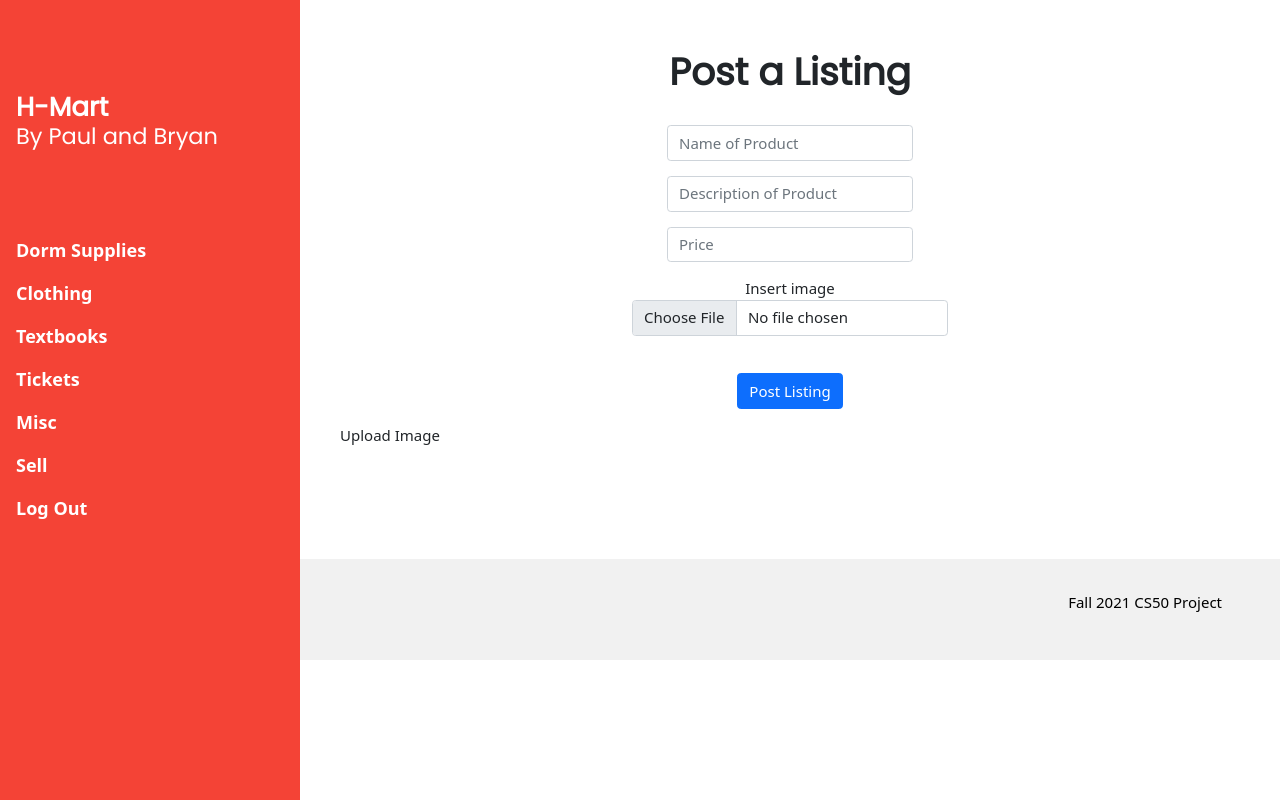
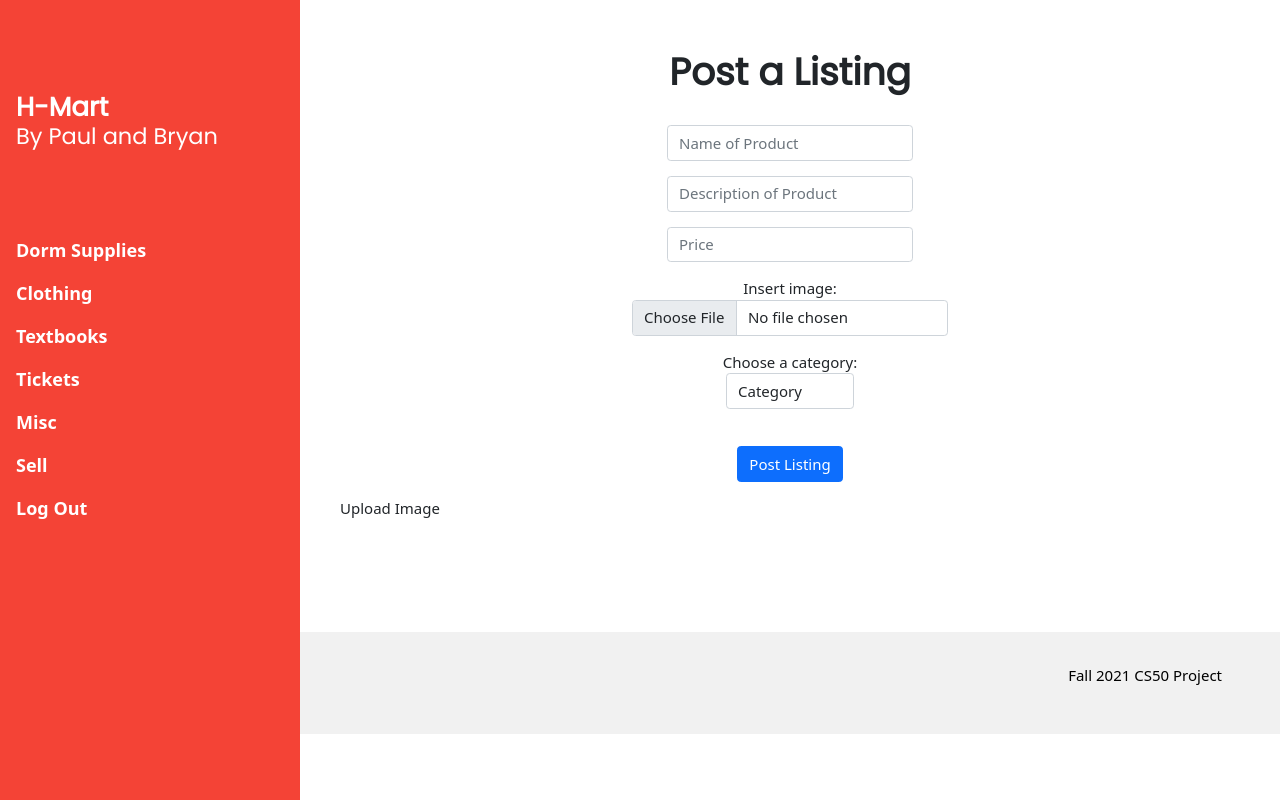
Before and after one commit to bryanhan77/cs50-final-project, a Flask app: page /sell in a window 1280 px wide. Run offline with Flask 2, Linux system fonts and the light colour scheme; a user stored in the database is signed in; some libraries are stand-ins or nearby versions.

Commit message:
db stuff

```diff
--- a/templates/sell.html
+++ b/templates/sell.html
@@ -19,8 +19,19 @@
             <input class="form-control mx-auto w-auto" id="price" name="price" placeholder="Price" type="number" step="0.01">
         </div>
         <div class="mb-3">
-            <div style="text-align:center" for="img">Insert image</div>
+            <div style="text-align:center" for="img">Insert image:</div>
             <input class="form-control mx-auto w-auto" id="img" name="img" type="file" accept="image/*">
+        </div>
+        <div class="mb-3">
+            <div style="text-align:center" for="category">Choose a category:</div>
+            <select class="form-control mx-auto w-auto" name="category" id="category">
+                <option selected="true" disabled="disabled">Category</option>
+                <option value="dorm">Dorm Supplies</option>
+                <option value="clothing">Clothing</option>
+                <option value="textbooks">Textbooks</option>
+                <option value="misc">Misc</option>
+              </select>
+
         </div>
         <br>
         <div class="d-flex justify-content-center">
```
Also changed, not shown: hmart.db, 4 other files.
